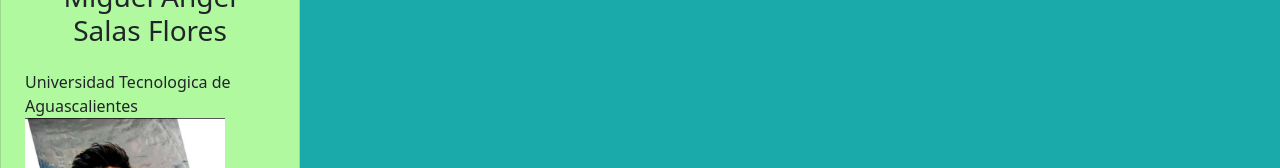
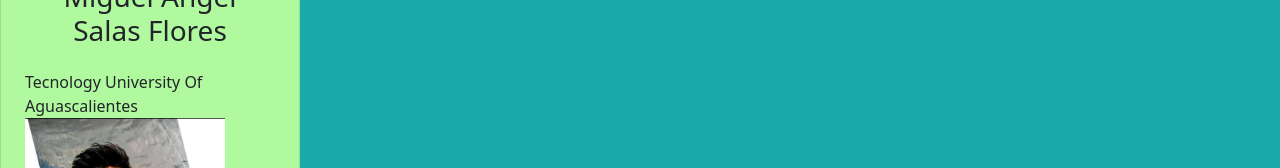
Before and after one commit to MiguelAngelSF/pokemonApi-190932, a React (Create React App) app: page /190932 in a window 1280 px wide. Shown: the part 316-484 px from the top of the page. Built offline with nearby package versions, Linux system fonts and the light colour scheme.

Commit message:
Style: Update variables for language translation

```diff
--- a/src/190932.jsx
+++ b/src/190932.jsx
@@ -3,7 +3,14 @@ import  Navbar  from './navbar';
 import perfil from './img/miguelperfil.jpeg'
 import UserContext from './context/userContext';
 import MoreInfo from './MoreInfo';
+import { useTranslation } from 'react-i18next';
+import { changeLanguage } from 'i18next';
 const About=()=>{
+    const { i18n, t } = useTranslation();
+
+    function changeLaguage(language) {
+      i18n.changeLanguage(language);
+    }
 
 const userData = {
     grupo: "IDGS9A",
@@ -26,7 +33,7 @@ const userData = {
             </div>
             <div class="card-flap flap1">
                 <div class="card-description">
-                Universidad Tecnologica de Aguascalientes
+                {t("uni")}
                 </div>
                 <div class="card__image-holder">
                 <img class="card__image" src={perfil} width="200" height="200" alt="" />
--- a/src/config/localization/translations/en.json
+++ b/src/config/localization/translations/en.json
@@ -5,6 +5,7 @@
   "nav-item-info": "190932-Info",
   "nav-item-place": "Enter name or ID",
   "btnNext": "Next",
-  "btnBack": "Back"
+  "btnBack": "Back",
+  "uni": "Tecnology University Of Aguascalientes"
 
 }
--- a/src/config/localization/translations/es.json
+++ b/src/config/localization/translations/es.json
@@ -5,5 +5,6 @@
   "nav-item-info": "190932-Informacion",
   "nav-item-place": "Ingresa nombre o ID",
   "btnNext": "Siguiente",
-  "btnBack": "Atras"
+  "btnBack": "Atras",
+  "uni": "Universidad Tecnologica de Aguascalientes"
 }
```
